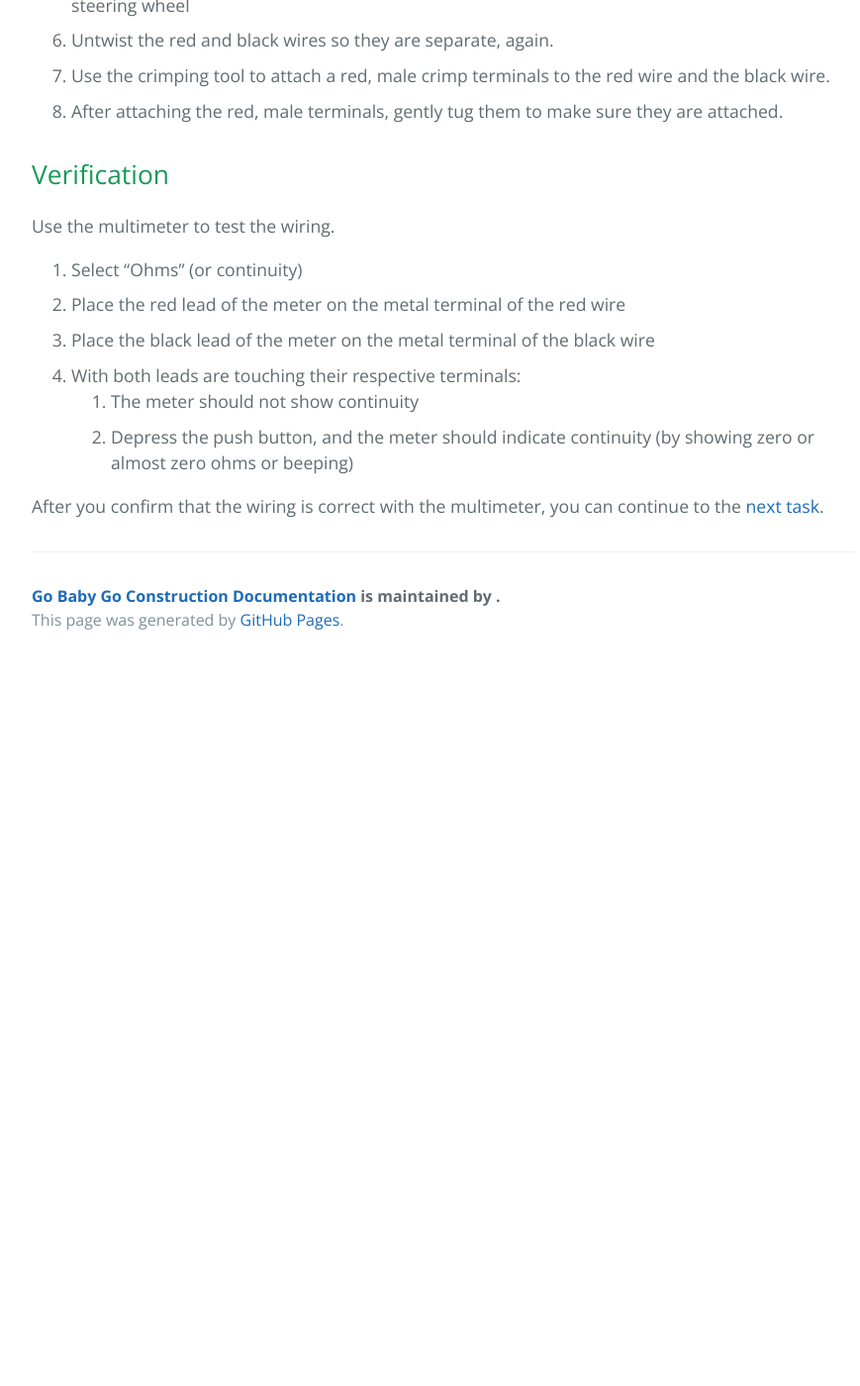
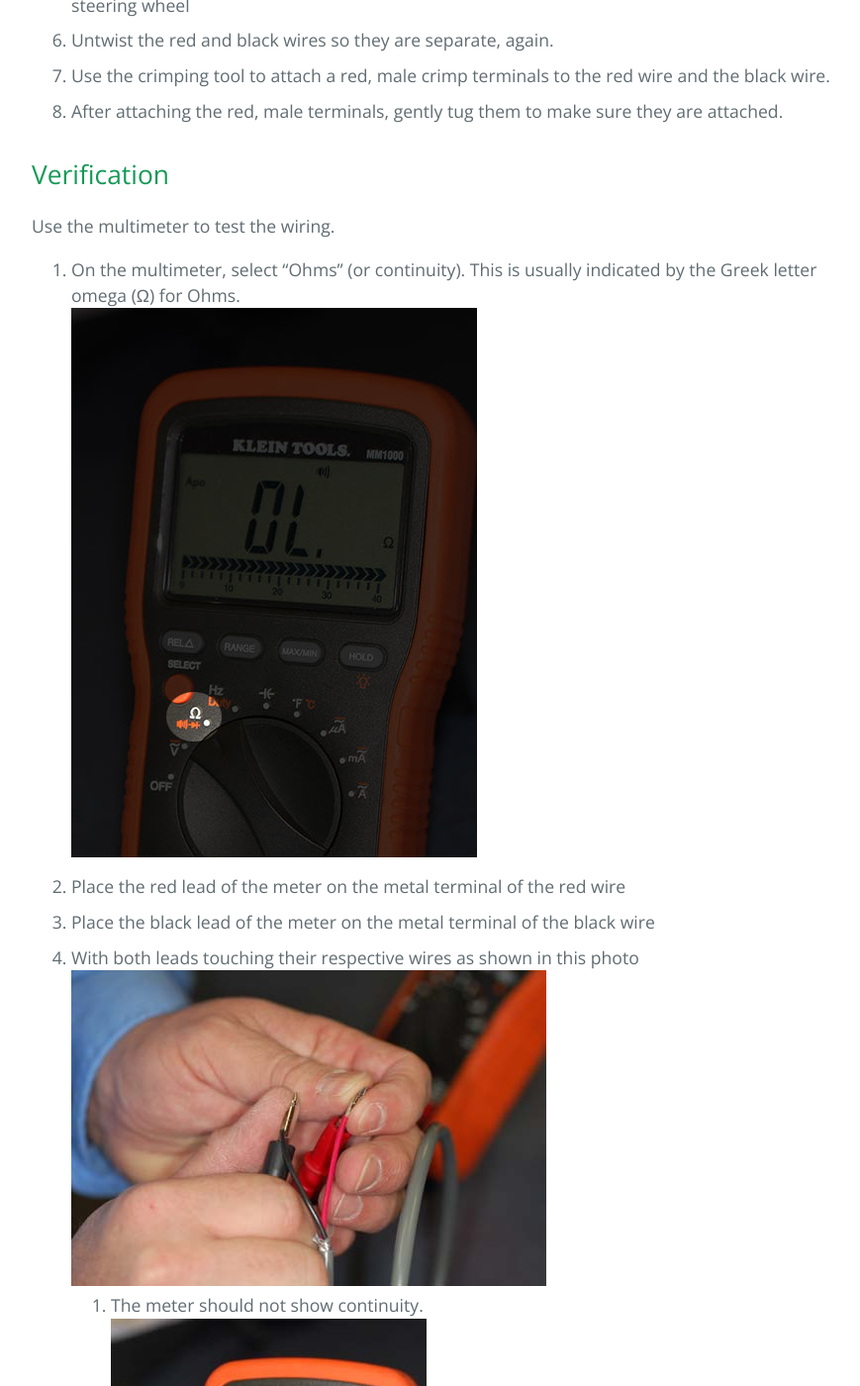
Before and after one commit to MercerU-TCO/GoBabyGo, a Jekyll site: the page built from docs/pages/cars-maserati-task08.md, in a window 1280 px wide and 1400 px high, scrolled down 527 px. Shown: the whole window at 99% size, without its empty margins (192-1061 px from the left). Built offline with Jekyll 4.4.1, drawn with Linux system fonts in a browser that asks for light colours; before the commit the page ends 1197 px from its top, so only the background shows below that; some of the changed text lies outside the part shown.

Commit message:
Added photos to Task 8

```diff
--- a/docs/pages/cars-maserati-task08.md
+++ b/docs/pages/cars-maserati-task08.md
@@ -24,11 +24,12 @@ _Note that this is only required for cars that will be operated by hand._
 
 Use the multimeter to test the wiring.
 
-1. Select "Ohms" (or continuity)
+1. On the multimeter, select "Ohms" (or continuity). This is usually indicated by the Greek letter omega (&#937;) for Ohms.<br>![Ohms setting on meter]({{ site.baseurl }}/assets/images/metertest-ohms.jpg)
 2. Place the red lead of the meter on the metal terminal of the red wire
 3. Place the black lead of the meter on the metal terminal of the black wire
-4. With both leads are touching their respective terminals:
-	1. The meter should not show continuity
-	2. Depress the push button, and the meter should indicate continuity (by showing zero or almost zero ohms or beeping)
+4. With both leads touching their respective wires as shown in this photo <br>![Meter lead connection to bare wires]({{ site.baseurl }}/assets/images/metertest-leads-bare.jpg)
+	1. The meter should not show continuity.<br>![Meter showing no continutity]({{ site.baseurl }}/assets/images/metertest-open.jpg)
+	2. Depress the push button, and the meter should indicate continuity (by showing zero or almost zero ohms or beeping).<br>![Meter showing continutity]({{ site.baseurl }}/assets/images/metertest-short.jpg)
+
 
 After you confirm that the wiring is correct with the multimeter, you can continue to the [next task]({{ site.baseurl }}/pages/cars-maserati-task09.html).
```
